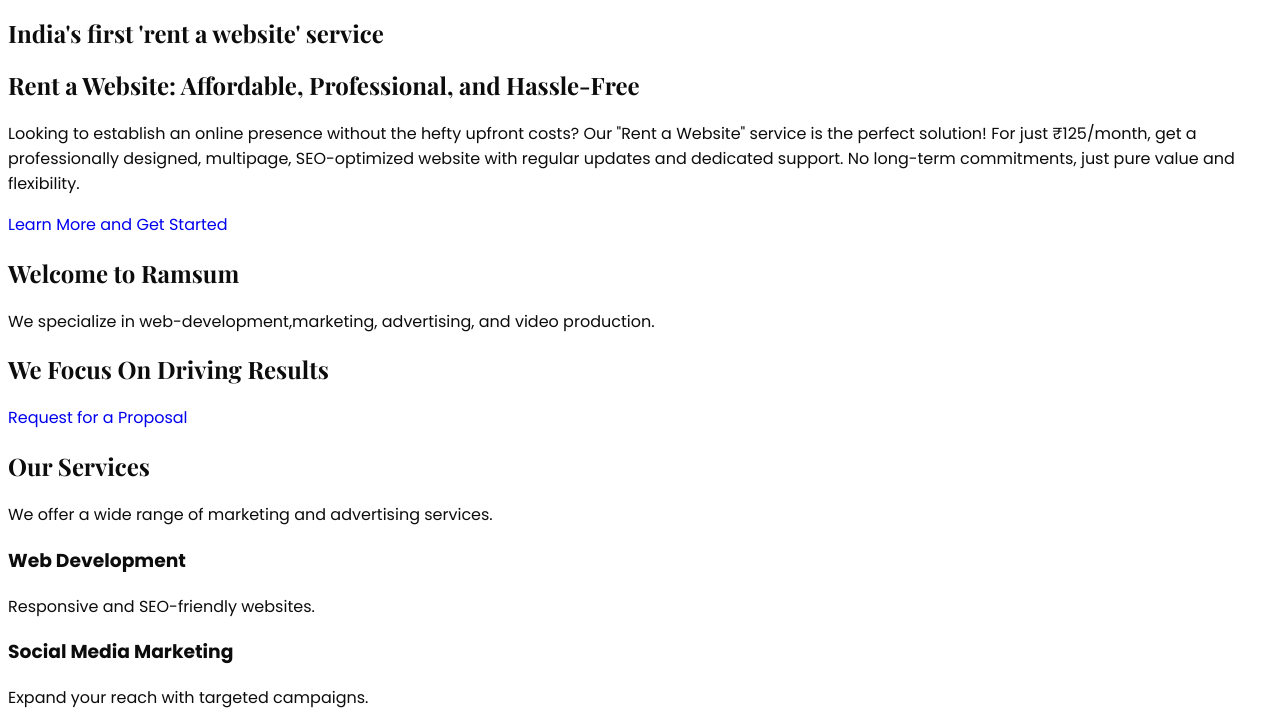
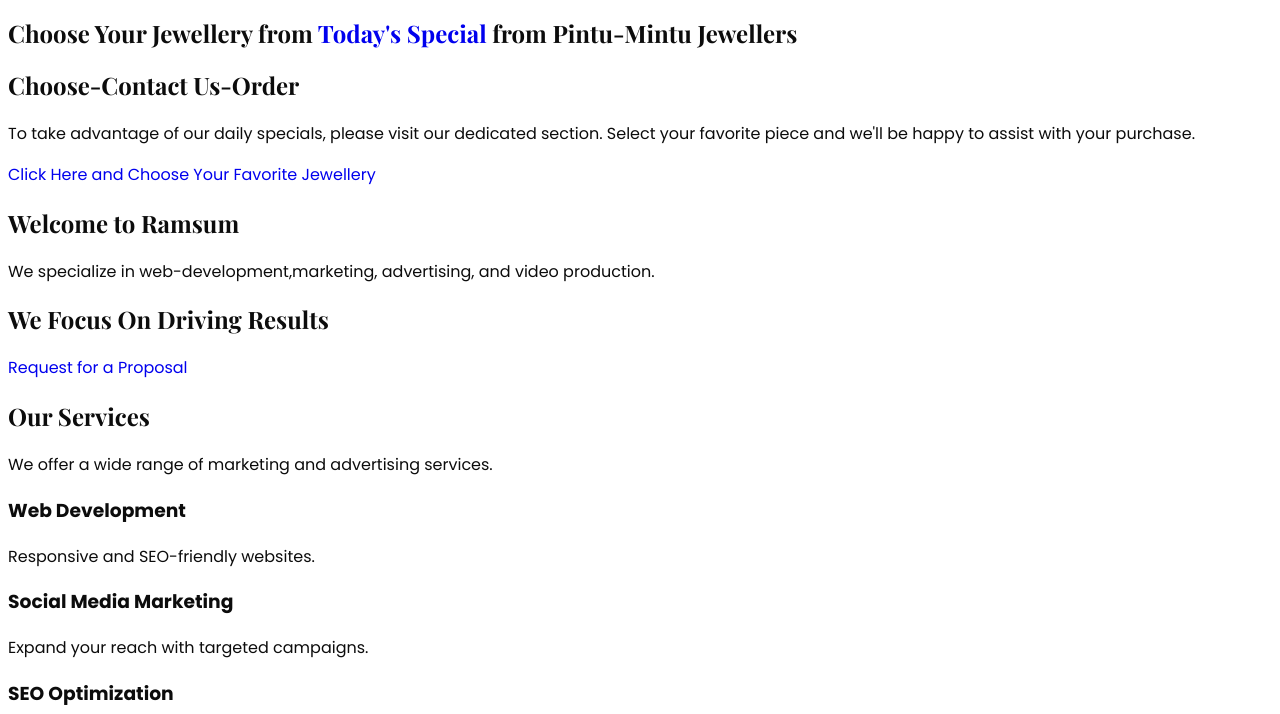
Before and after one commit to shaileshramsum/pintumintu, a plain HTML site: page index.html in a window 1280 px wide. Shown: the part 86-800 px from the top of the page. Drawn offline with nearby package versions, Linux system fonts and the light colour scheme; a web font is replaced by a local one.

Commit message:
Update index.html

```diff
--- a/index.html
+++ b/index.html
@@ -39,10 +39,10 @@
     <main>
         <section class="rent-website">
             <div class="container">
-                <h1>India's first 'rent a website' service</h1>
-                <h2>Rent a Website: Affordable, Professional, and Hassle-Free</h2>
-                <p>Looking to establish an online presence without the hefty upfront costs? Our "Rent a Website" service is the perfect solution! For just ₹125/month, get a professionally designed, multipage, SEO-optimized website with regular updates and dedicated support. No long-term commitments, just pure value and flexibility.</p>
-                <a href="rent.html" class="learn-more">Learn More and Get Started</a>
+                <h1>Choose Your Jewellery from <a href="Today.html">Today's Special</a> from Pintu-Mintu Jewellers</h1>
+                <h2>Choose-Contact Us-Order</h2>
+                <p>To take advantage of our daily specials, please visit our dedicated section. Select your favorite piece and we'll be happy to assist with your purchase.</p>
+                <a href="Today.html" class="learn-more">Click Here and Choose Your Favorite Jewellery</a>
             </div>
         </section>
         <section class="hero">
```
